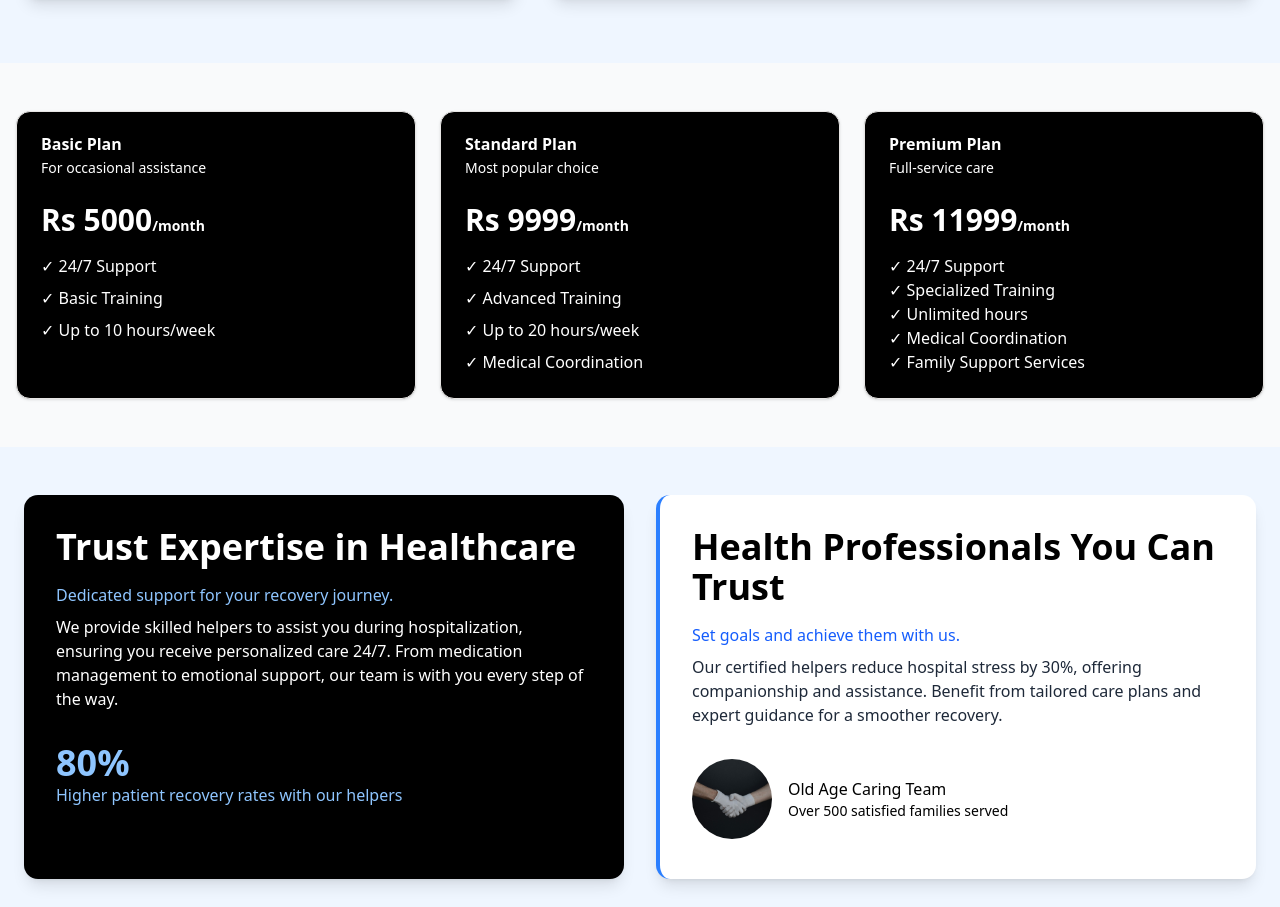
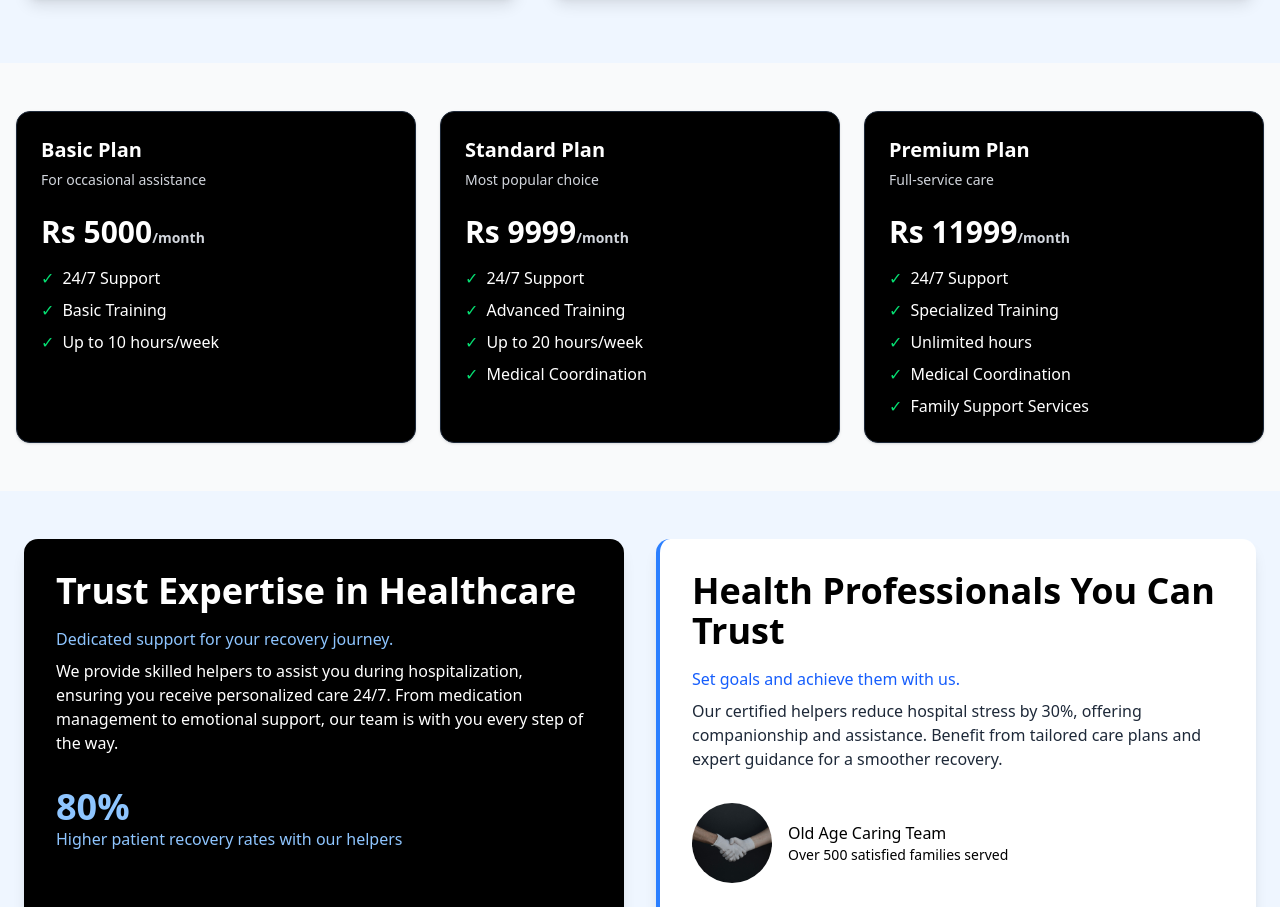
Before and after one commit to Ghost-9/caretaker, a Next.js app: page / in a window 1280 px wide. Shown: the part 1694-2601 px from the top of the page. Built offline with nearby package versions, Linux system fonts and the light colour scheme.

Commit message:
fixed animation to cards

```diff
--- a/components/cost-info.tsx
+++ b/components/cost-info.tsx
@@ -4,83 +4,141 @@ import { motion } from 'framer-motion';
 import { Card, CardHeader, CardTitle, CardDescription, CardContent } from '@/components/ui/card';
 
 export default function CostInfo() {
+  // Card animation variants
+  const cardVariants = {
+    hidden: {
+      opacity: 0,
+      scale: 0.8,
+      y: 20
+    },
+    visible: (i: number) => ({
+      opacity: 1,
+      scale: 1,
+      y: 0,
+      transition: {
+        type: "spring",
+        stiffness: 400,
+        damping: 15,
+        mass: 1,
+        delay: i * 0.15
+      }
+    }),
+    hover: {
+      scale: 1.05,
+      boxShadow: "0px 10px 30px rgba(0, 0, 0, 0.2)",
+      transition: {
+        duration: 0.3
+      }
+    }
+  };
+
+  // Content animation variants
+  const contentVariants = {
+    hidden: { opacity: 0 },
+    visible: {
+      opacity: 1,
+      transition: {
+        delay: 0.2,
+        staggerChildren: 0.1
+      }
+    }
+  };
+
+  const itemVariants = {
+    hidden: { opacity: 0, y: 10 },
+    visible: {
+      opacity: 1,
+      y: 0,
+      transition: {
+        duration: 0.4
+      }
+    }
+  };
+
   return (
     <div className="container mx-auto px-4 py-12">
       <div className="flex flex-col md:flex-row gap-6 justify-center">
+        {[
+          {
+            title: "Basic Plan",
+            description: "For occasional assistance",
+            price: "Rs 5000",
+            features: [
+              "24/7 Support",
+              "Basic Training",
+              "Up to 10 hours/week"
+            ],
+            index: 0
+          },
+          {
+            title: "Standard Plan",
+            description: "Most popular choice",
+            price: "Rs 9999",
+            features: [
+              "24/7 Support",
+              "Advanced Training",
+              "Up to 20 hours/week",
+              "Medical Coordination"
+            ],
+            index: 1
+          },
+          {
+            title: "Premium Plan",
+            description: "Full-service care",
+            price: "Rs 11999",
+            features: [
+              "24/7 Support",
+              "Specialized Training",
+              "Unlimited hours",
+              "Medical Coordination",
+              "Family Support Services"
+            ],
+            index: 2
+          }
+        ].map((plan, index) => (
           <motion.div
-          initial={{ opacity: 0, y: 20 }}
-          animate={{ opacity: 1, y: 0 }}
-          transition={{ duration: 0.5 }}
+            key={plan.title}
+            custom={plan.index}
+            initial="hidden"
+            animate="visible"
+            whileHover="hover"
+            variants={cardVariants}
             className="w-full md:w-1/3"
           >
-          <Card className="h-full bg-black text-white">
+            <Card className="h-full bg-black text-white overflow-hidden border border-gray-800">
               <CardHeader className="text-white">
-              <CardTitle className="text-white">Basic Plan</CardTitle>
-              <CardDescription className="text-white">For occasional assistance</CardDescription>
+                <CardTitle className="text-white text-xl">{plan.title}</CardTitle>
+                <CardDescription className="text-gray-300">{plan.description}</CardDescription>
               </CardHeader>
               <CardContent className="text-white">
-              <p className="text-3xl font-bold mb-4 text-white">Rs 5000<span className="text-sm text-white">/month</span></p>
+                <motion.div
+                  variants={contentVariants}
+                  initial="hidden"
+                  animate="visible"
+                >
+                  <motion.p
+                    variants={itemVariants}
+                    className="text-3xl font-bold mb-4 text-white"
+                  >
+                    {plan.price}<span className="text-sm text-gray-300">/month</span>
+                  </motion.p>
                   <ul className="space-y-2 text-white">
-                <li className="flex items-center text-white">✓ 24/7 Support</li>
-                <li className="flex items-center text-white">✓ Basic Training</li>
-                <li className="flex items-center text-white">✓ Up to 10 hours/week</li>
+                    {plan.features.map((feature, i) => (
+                      <motion.li
+                        key={i}
+                        variants={itemVariants}
+                        className="flex items-center text-white"
+                      >
+                        <span className="mr-2 text-green-400">✓</span> {feature}
+                      </motion.li>
+                    ))}
                   </ul>
+                </motion.div>
               </CardContent>
             </Card>
           </motion.div>
-
-        <motion.div
-          initial={{ opacity: 0, y: 20 }}
-          animate={{ opacity: 1, y: 0 }}
-          transition={{ duration: 0.5, delay: 0.2 }}
-          className="w-full md:w-1/3"
-        >
-          <Card className="h-full bg-black text-white">
-            <CardHeader className="text-white">
-              <CardTitle className="text-white">Standard Plan</CardTitle>
-              <CardDescription className="text-white">Most popular choice</CardDescription>
-            </CardHeader>
-            <CardContent className="text-white">
-              <p className="text-3xl font-bold mb-4 text-white">Rs 9999<span className="text-sm text-white">/month</span></p>
-              <ul className="space-y-2 text-white">
-                <li className="flex items-center text-white">✓ 24/7 Support</li>
-                <li className="flex items-center text-white">✓ Advanced Training</li>
-                <li className="flex items-center text-white">✓ Up to 20 hours/week</li>
-                <li className="flex items-center text-white">✓ Medical Coordination</li>
-              </ul>
-            </CardContent>
-          </Card>
-        </motion.div>
-
-        <motion.div
-          initial={{ opacity: 0, y: 20 }}
-          animate={{ opacity: 1, y: 0 }}
-          transition={{ duration: 0.5, delay: 0.4 }}
-          className="w-full md:w-1/3"
-        >
-          <Card className="h-full bg-black text-white">
-            <CardHeader className="text-white">
-              <CardTitle className="text-white">Premium Plan</CardTitle>
-              <CardDescription className="text-white">Full-service care</CardDescription>
-            </CardHeader>
-            <CardContent className="text-white">
-              <p className="text-3xl font-bold mb-4 text-white">Rs 11999<span className="text-sm text-white">/month</span></p>
-              <ul className="space-y-2 text-white">
-                <div>
-                <li className="flex items-center ">✓ 24/7 Support</li>
-                <li className="flex items-center ">✓ Specialized Training</li>
-                <li className="flex items-center ">✓ Unlimited hours</li>
-                <li className="flex items-center ">✓ Medical Coordination</li>
-                <li className="flex items-center ">✓ Family Support Services</li>
-
+        ))}
       </div>
-
-              </ul>
-            </CardContent>
-          </Card>
-        </motion.div>
-      </div>
-
     </div>
   );
 }
```
Lines whose indentation alone changed are shown as unchanged.
